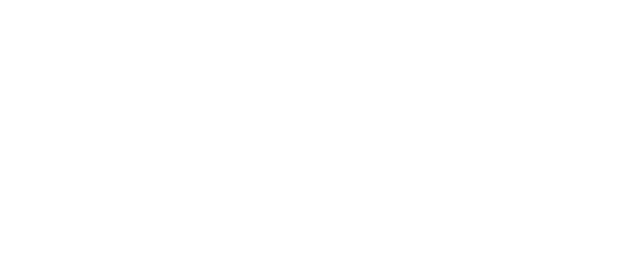
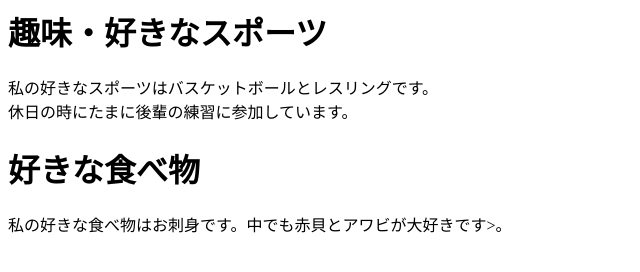
Before and after one commit to chibatoshiya/git_samp2, a plain HTML site: page shoukai1.html in a window 1280 px wide. Shown: the whole page, without its empty margins (0-640 px from the left). Drawn offline with Linux system fonts and the light colour scheme.

Commit message:
Update shoukai1.html

```diff
--- a/shoukai1.html
+++ b/shoukai1.html
@@ -1,2 +1,14 @@
 <html>
-	<head>
+        <head>
+                <title>自己紹介</title>
+        </head>
+        <body>
+                <h1>趣味・好きなスポーツ</h1>
+                <p>私の好きなスポーツはバスケットボールとレスリングです。<br>
+                休日の時にたまに後輩の練習に参加しています。</p>
+        </body>
+        <body>
+        <h1>好きな食べ物</h1>
+                <p>私の好きな食べ物はお刺身です。中でも赤貝とアワビが大好きです>。</p>
+        </body>
+</html>
```
